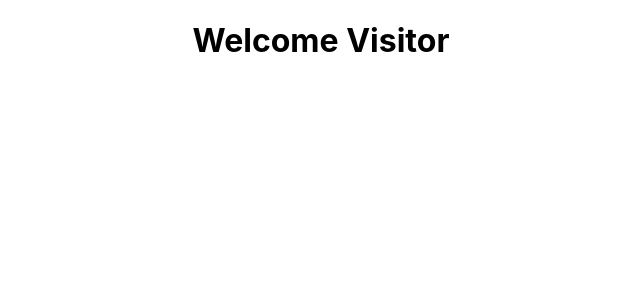
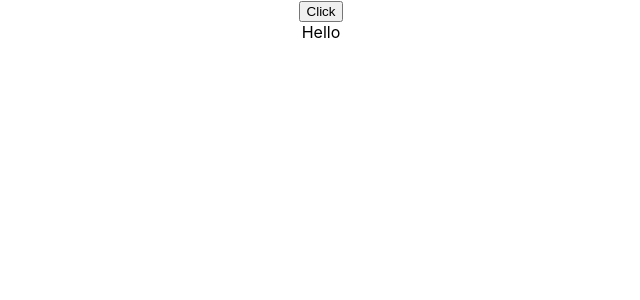
Before and after one commit to ankush1038/hello-world, a React (Create React App) app: page / in a window 1280 px wide. Shown: the top 300 px of the page, without its empty margins (319-959 px from the left). Built offline with nearby package versions, Linux system fonts and the light colour scheme.

Commit message:
Some new Components Added

```diff
--- a/src/App.js
+++ b/src/App.js
@@ -5,13 +5,21 @@ import Greet from './components/Greet';
 import Hello from './components/Hello';
 import Welcome from './components/Welcome'
 import Message from './components/Message'
+import Counter from './components/Counter'
+import EventBind from './components/EventBind'
 
 function App() {
   return (
     <div className="App">
+
+      <EventBind />
+        {/*<FunctionClick />
+
+      <Counter />
+
       <Message />
 
-      {/* <Greet name = 'Bruce' hero = 'Batman'>
+       <Greet name = 'Bruce' hero = 'Batman'>
         <p>This is a children a props.</p>
         </Greet>
       <Greet name = 'Clark' hero = 'Superman'><button>Action</button></Greet>
--- /dev/null
+++ b/src/components/Counter.js
@@ -0,0 +1,28 @@
+import React, { Component } from 'react'
+
+export class Counter extends Component {
+
+    constructor(props){
+        super(props)
+
+        this.state = {
+            count: 0
+        }
+    }
+    increment(){
+        this.setState({
+            count : this.state.count + 1
+        }, ()=> {console.log(this.state.count);})
+    }
+
+  render() {
+    return (
+      <div>
+        Count - {this.state.count}<br></br>
+        <button onClick={()=> this.increment()}>Increment</button>
+      </div>
+    )
+  }
+}
+
+export default Counter
--- /dev/null
+++ b/src/components/EventBind.js
@@ -0,0 +1,30 @@
+import React, { Component } from "react";
+
+class EventBind extends Component{
+    constructor(){
+        super()
+        this.state = {
+            message : 'Hello'
+        }
+        this.clickHandler = this.clickHandler.bind(this)
+    }
+
+    clickHandler(){
+        this.setState({
+            message: 'GoodBye!'
+        })
+
+    }
+    render() {
+        return (
+            <div>
+                {/* <button onClick={ ()=> this.clickHandler()}> Click </button> */}
+                {/* <button onClick={this.clickHandler.bind(this)}> Click </button> */}
+                <button onClick={this.clickHandler}> Click </button>
+                <div>{this.state.message}</div>
+            </div>
+        )
+    }
+}
+
+export default EventBind
```
Also changed, not shown: src/components/FunctionClick.js (added, +15 -0 lines).
